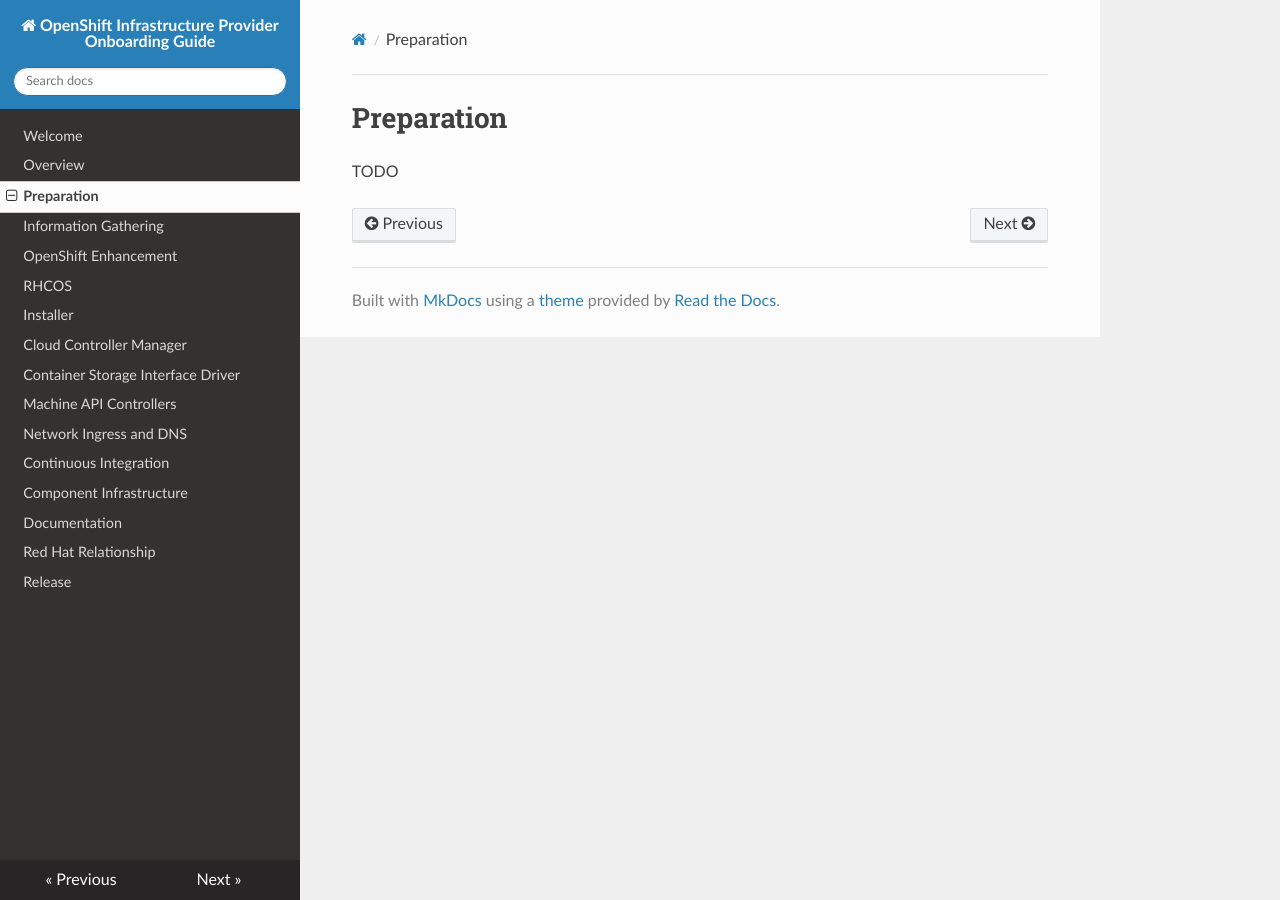
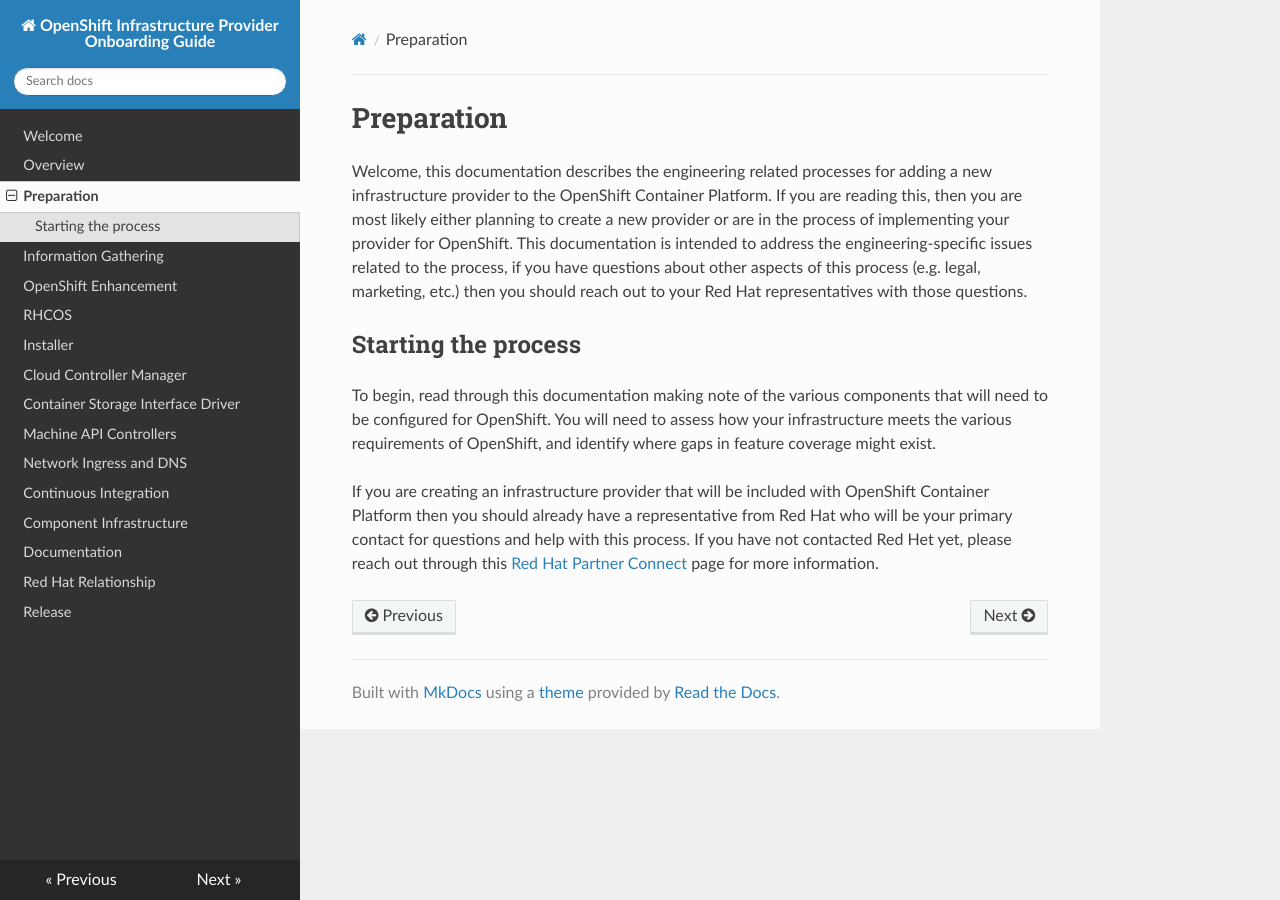
Before and after one commit to elmiko/ocp-infrastructure-provider-onboarding-guide, an MkDocs documentation site: the page built from docs/preparation/index.md, in a window 1280 px wide. Built offline with MkDocs 1.6.1, drawn with Linux system fonts in a browser that asks for light colours; nearby versions of some CDN libraries.

Commit message:
add initial content to preparation index

```diff
--- a/docs/preparation/index.md
+++ b/docs/preparation/index.md
@@ -1,3 +1,23 @@
 # Preparation
 
-TODO
+Welcome, this documentation describes the engineering related processes for adding
+a new infrastructure provider to the OpenShift Container Platform. If you are
+reading this, then you are most likely either planning to create a new provider
+or are in the process of implementing your provider for OpenShift. This documentation
+is intended to address the engineering-specific issues related to the process, if
+you have questions about other aspects of this process (e.g. legal, marketing, etc.)
+then you should reach out to your Red Hat representatives with those questions.
+
+## Starting the process
+
+To begin, read through this documentation making note of the various components
+that will need to be configured for OpenShift. You will need to assess how your
+infrastructure meets the various requirements of OpenShift, and identify where
+gaps in feature coverage might exist.
+
+If you are creating an infrastructure provider that will be included with
+OpenShift Container Platform then you should already have a representative
+from Red Hat who will be your primary contact for questions and help with this
+process. If you have not contacted Red Het yet, please reach out through
+this [Red Hat Partner Connect](https://connect.redhat.com/en/partner-with-us/red-hat-openshift-certification)
+page for more information.
```
